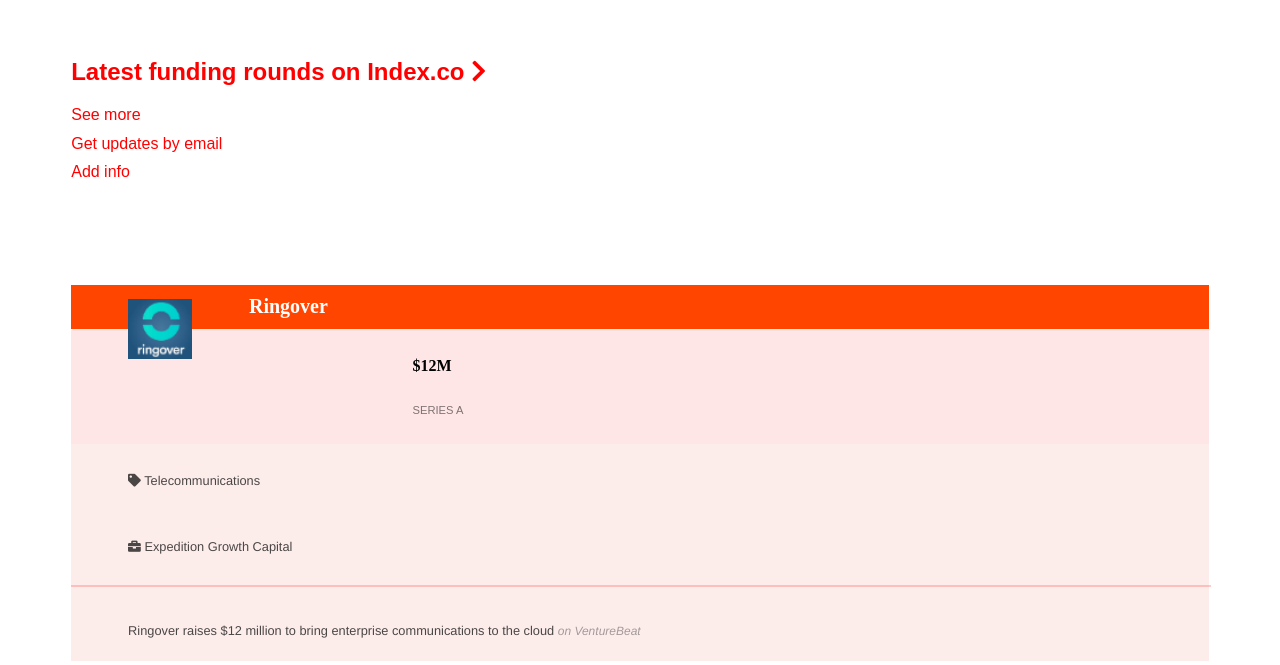
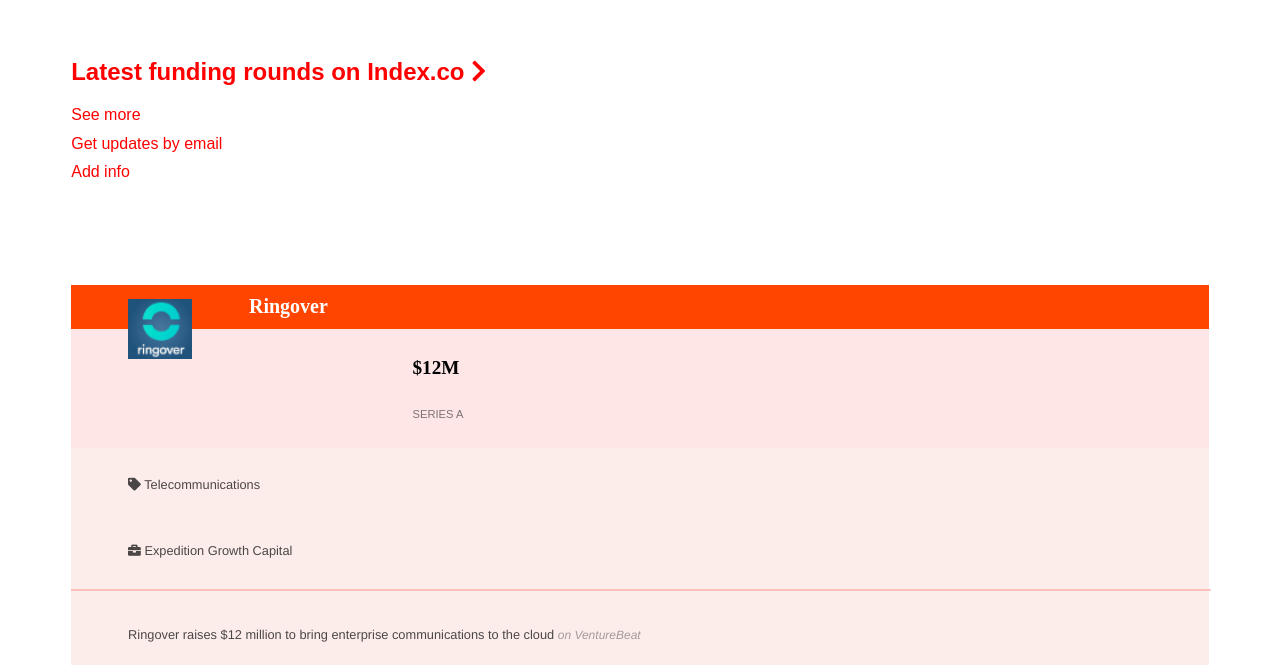
Before and after one commit to amiraabouhadid/TheNextWebClone, a plain HTML site: page index.html in a window 1280 px wide. Shown: the part 278-943 px from the top of the page. Drawn offline with Linux system fonts and the light colour scheme.

Commit message:
Fix style

```diff
--- a/style.css
+++ b/style.css
@@ -111,6 +111,8 @@
 .lf-h-b b {
   margin-left: 30%;
   margin-top: 2.5%;
+  font-size: 1.2rem;
+  margin-bottom: 0%;
 }
 
 .lf-h-b p {
```
